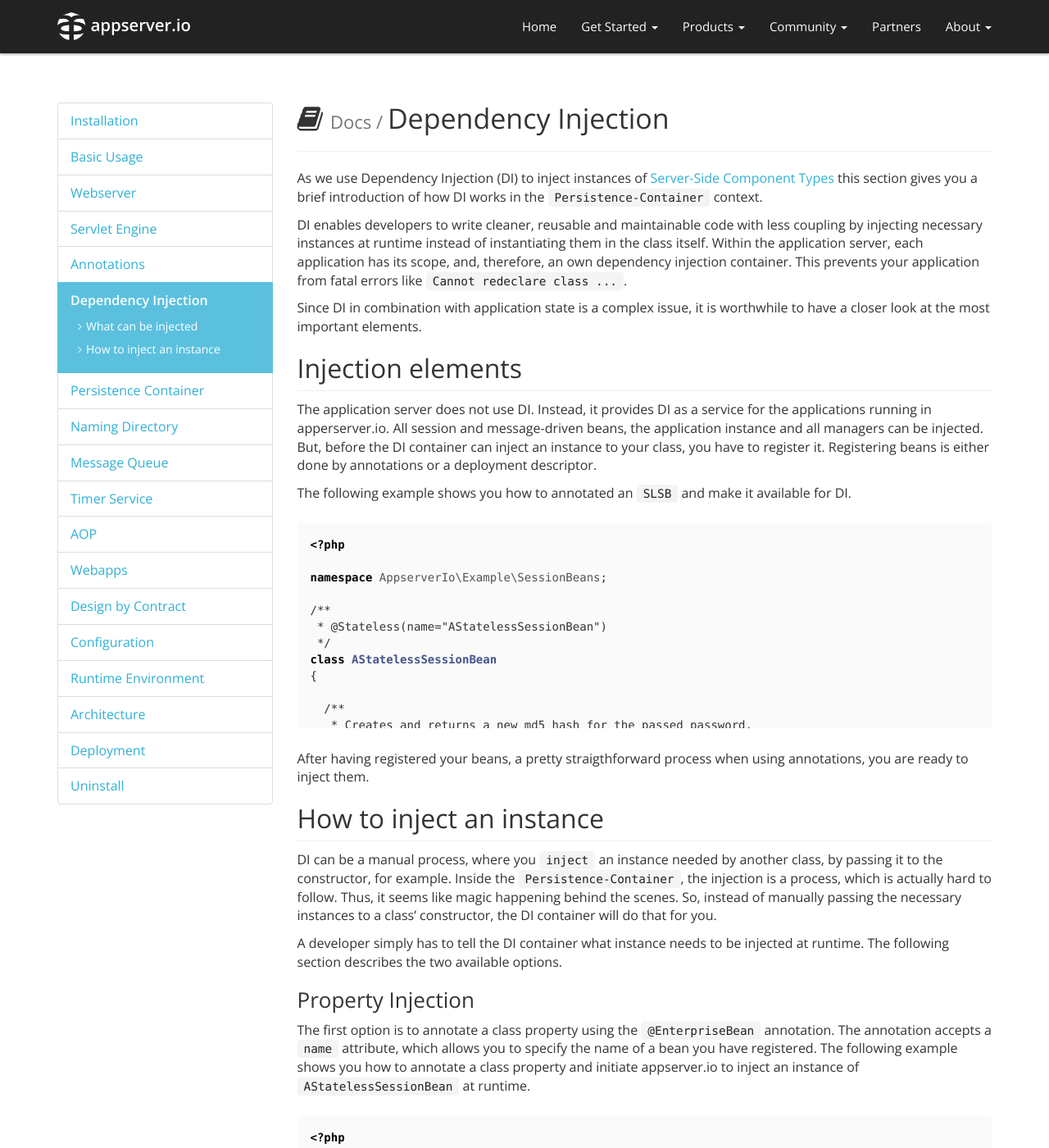
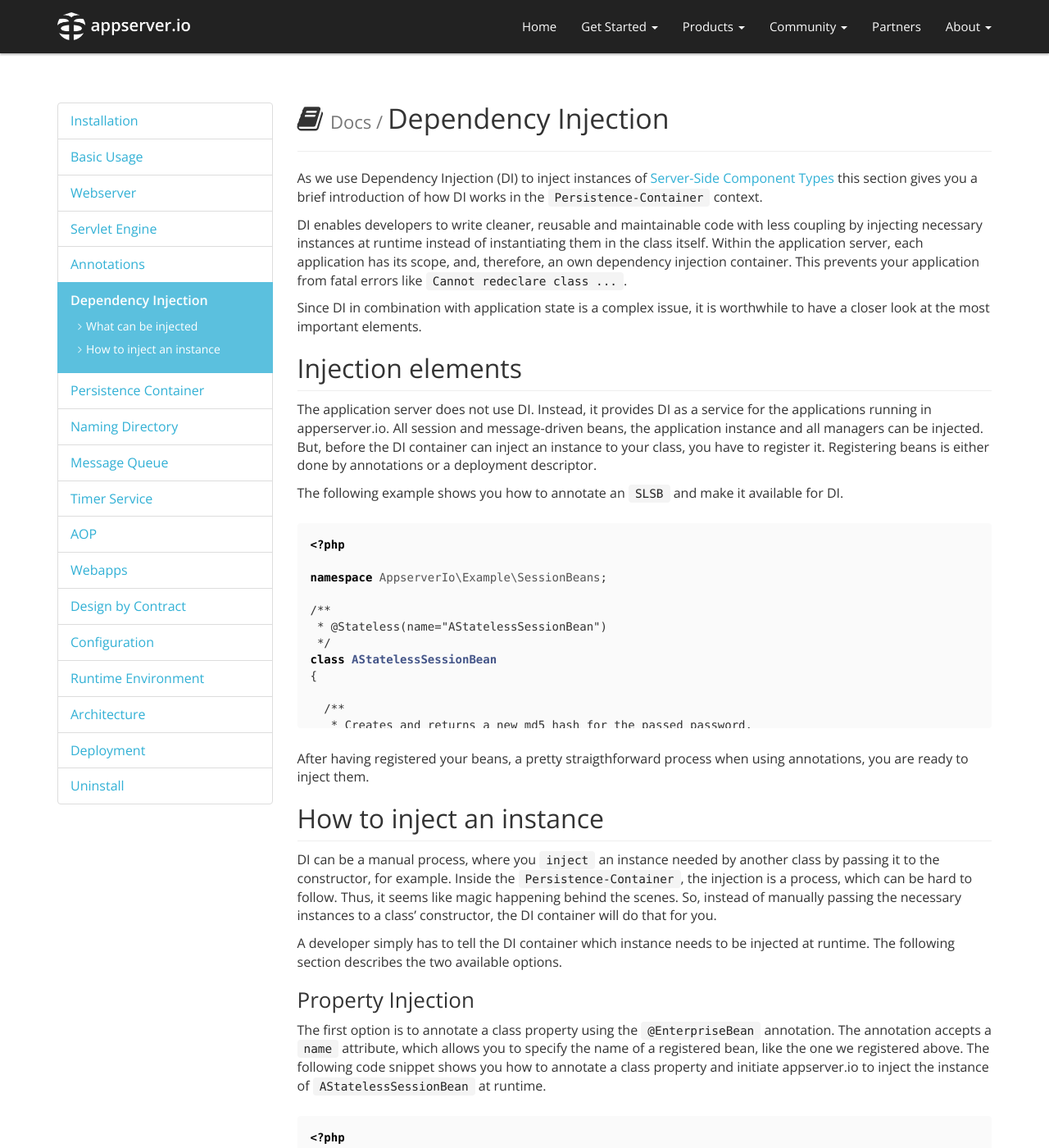
Before and after one commit to appserver-io/appserver, a Jekyll site: the page built from _docs/dependency-injection.md, in a window 1280 px wide and 1400 px high. Shown: the whole window at 82% size. Built offline with Jekyll 4.4.1, drawn with Linux system fonts in a browser that asks for light colours; nearby versions of some CDN libraries; library files that are not in the unit come from our copies; Markdown is read by kramdown in place of the engine named in the settings; some of the changed text lies outside the part shown.

Commit message:
Updates to the updates.

````diff
--- a/_docs/dependency-injection.md
+++ b/_docs/dependency-injection.md
@@ -22,7 +22,7 @@ Since DI in combination with application state is a complex issue, it is worthwh
 
 The application server does not use DI. Instead, it provides DI as a service for the applications running in apperserver.io. All session and message-driven beans, the application instance and all managers can be injected.  But, before the DI container can inject an instance to your class, you have to register it. Registering beans is either done by annotations or a deployment descriptor.
 
-The following example shows you how to annotated an `SLSB` and make it available for DI.
+The following example shows you how to annotate an `SLSB` and make it available for DI.
 
 ```php
 <?php
@@ -53,13 +53,13 @@ After having registered your beans, a pretty straigthforward process when using
 
 ## How to inject an instance
 
-DI can be a manual process, where you `inject` an instance needed by another class, by passing it to the constructor, for example. Inside the `Persistence-Container`, the injection is a process, which is actually hard to follow. Thus, it seems like magic happening behind the scenes. So, instead of manually passing the necessary instances to a class' constructor, the DI container will do that for you.
+DI can be a manual process, where you `inject` an instance needed by another class by passing it to the constructor, for example. Inside the `Persistence-Container`, the injection is a process, which can be hard to follow. Thus, it seems like magic happening behind the scenes. So, instead of manually passing the necessary instances to a class' constructor, the DI container will do that for you.
 
-A developer simply has to tell the DI container what instance needs to be injected at runtime. The following section describes the two available options.
+A developer simply has to tell the DI container which instance needs to be injected at runtime. The following section describes the two available options.
 
 ### Property Injection
 
-The first option is to annotate a class property using the `@EnterpriseBean` annotation. The annotation accepts a `name` attribute, which allows you to specify the name of a bean you have registered. The following example shows you how to annotate a class property and initiate appserver.io to inject an instance of `AStatelessSessionBean` at runtime.
+The first option is to annotate a class property using the `@EnterpriseBean` annotation. The annotation accepts a `name` attribute, which allows you to specify the name of a registered bean, like the one we registered above. The following code snippet shows you how to annotate a class property and initiate appserver.io to inject the instance of `AStatelessSessionBean` at runtime.
 
 ```php
 <?php
````
Also changed, not shown: other parts of _docs/dependency-injection.md (+1 -1 lines), _docs/deployment.md (+1 -1 lines), _docs/design-by-contract.md (+4 -3 lines).
